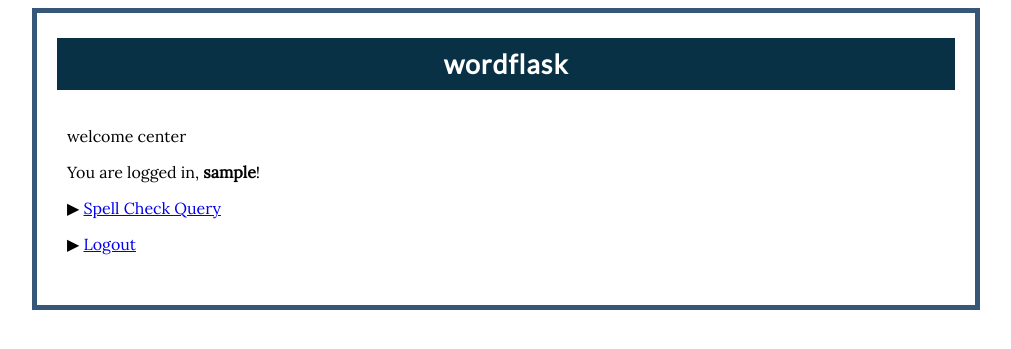
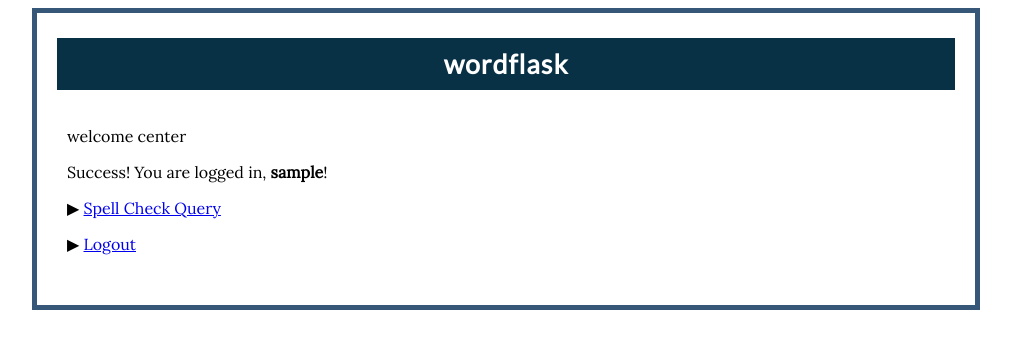
Before and after one commit to ef24/cs-gy9163_hw2, a Flask app: page / in a window 1280 px wide. Shown: the top 349 px of the page, without its empty margins (134-1145 px from the left). Run offline with Flask 2, Linux system fonts and the light colour scheme; the visitor is signed in with stand-in values (Sample User, id 1); data comes from the database, SQL or seed files in the repository.

Commit message:
added id=result field to index_authenticated.htm template

```diff
--- a/app/templates/index_authenticated.html
+++ b/app/templates/index_authenticated.html
@@ -5,7 +5,7 @@
 {% block head  %}{{ super() }}{% endblock %}
 
 {% block content %}
-     <p>You are logged in, <strong>{% print(current_user.username) %}</strong>!</p>
+     <p id="result">Success! You are logged in, <strong>{% print(current_user.username) %}</strong>!</p>
      <p>&#9654; <a href="/spell_check">Spell Check Query</a></p>
      <p>&#9654; <a href="/logout">Logout</a></p>
 {% endblock %}
```
